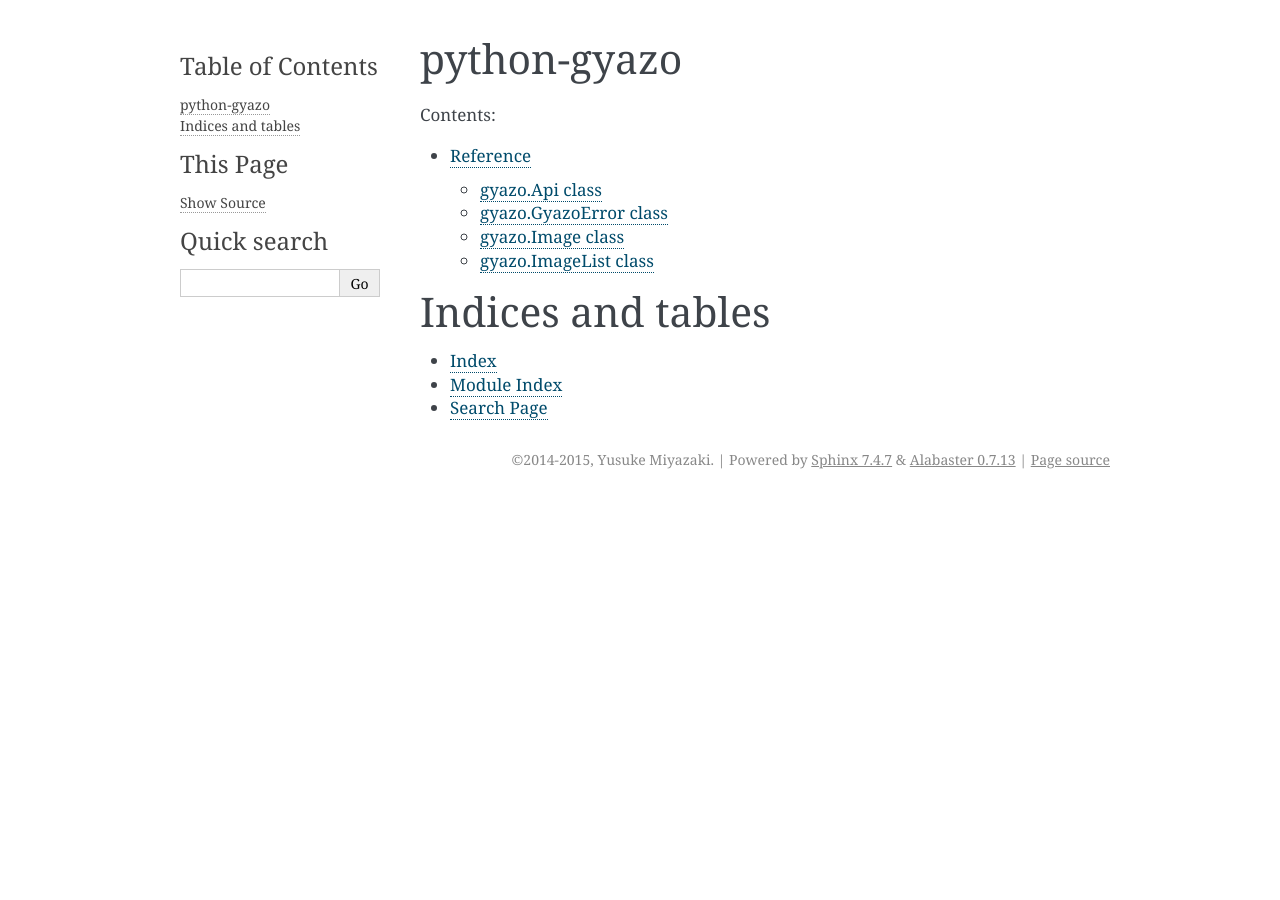
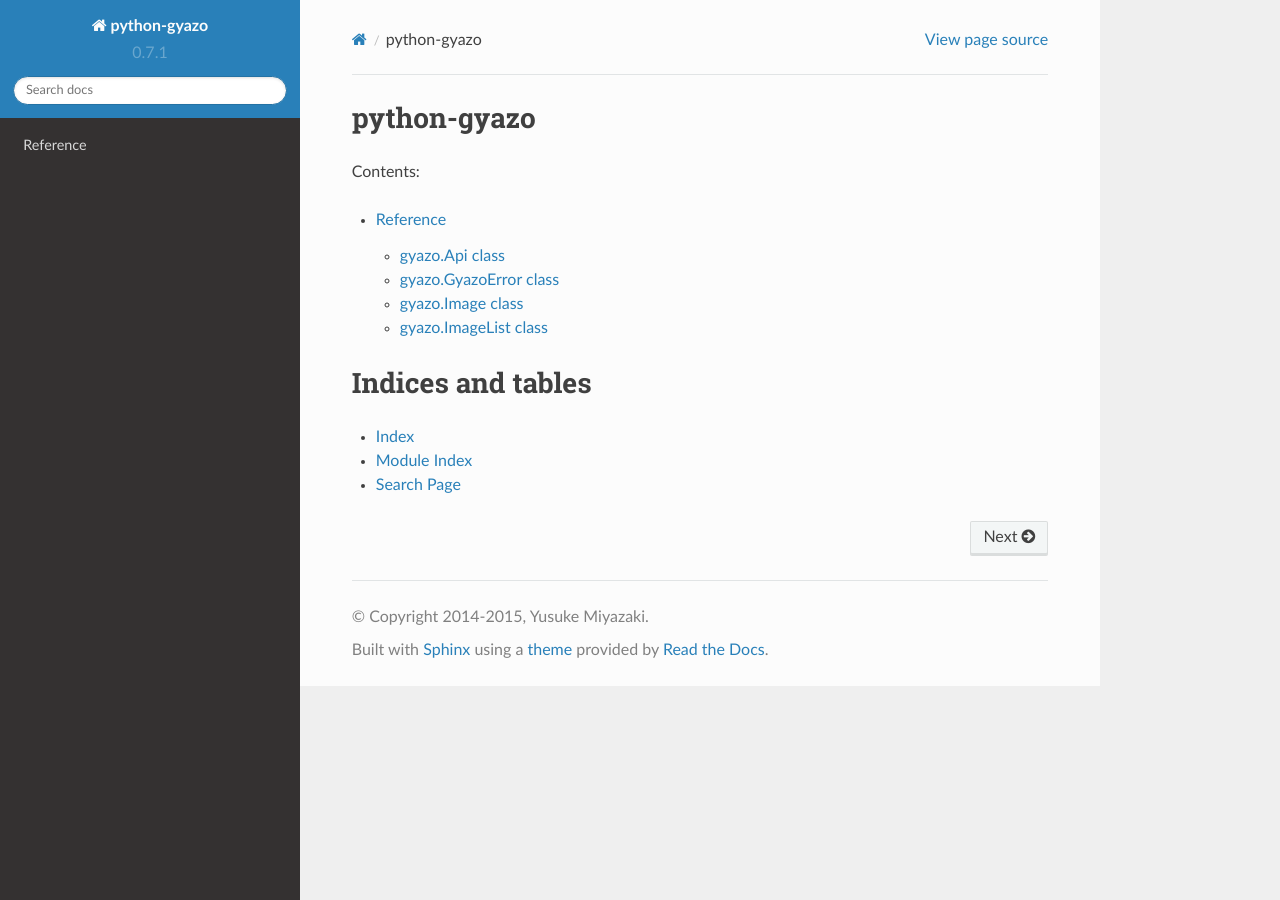
Before and after one commit to ymyzk/python-gyazo, a Sphinx documentation site: the page built from docs/source/index.rst, in a window 1280 px wide. Built offline with Sphinx 7.4.7 and the Read the Docs theme 2.0.0, drawn with Linux system fonts in a browser that asks for light colours.

Commit message:
Use Read the Docs theme

```diff
--- a/docs/source/conf.py
+++ b/docs/source/conf.py
@@ -15,6 +15,8 @@
 import sys
 import os
 import shlex
+
+import sphinx_rtd_theme
 
 # If extensions (or modules to document with autodoc) are in another directory,
 # add these directories to sys.path here. If the directory is relative to the
@@ -110,7 +112,7 @@
 
 # The theme to use for HTML and HTML Help pages.  See the documentation for
 # a list of builtin themes.
-html_theme = 'alabaster'
+html_theme = 'sphinx_rtd_theme'
 
 # Theme options are theme-specific and customize the look and feel of a theme
 # further.  For a list of options available for each theme, see the
@@ -118,7 +120,7 @@
 #html_theme_options = {}
 
 # Add any paths that contain custom themes here, relative to this directory.
-#html_theme_path = []
+html_theme_path = [sphinx_rtd_theme.get_html_theme_path()]
 
 # The name for this set of Sphinx documents.  If None, it defaults to
 # "<project> v<release> documentation".
--- a/setup.py
+++ b/setup.py
@@ -20,7 +20,8 @@
 
 extras_require = {
     'docs': [
-        'Sphinx>=1.3'
+        'Sphinx<1.4,>=1.3',
+        'sphinx-rtd-theme<0.2,>=0.1.8'
     ]
 }
 
```
